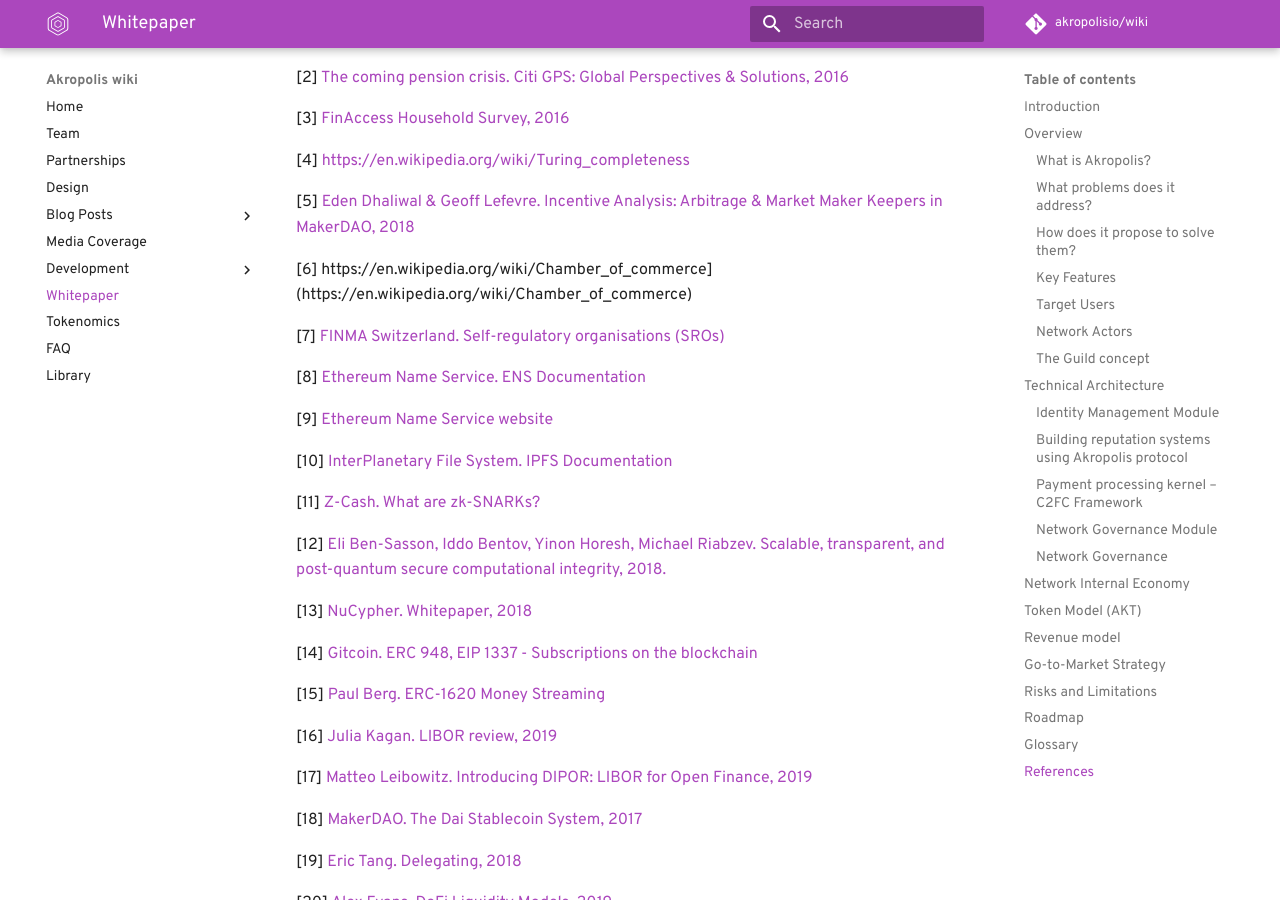
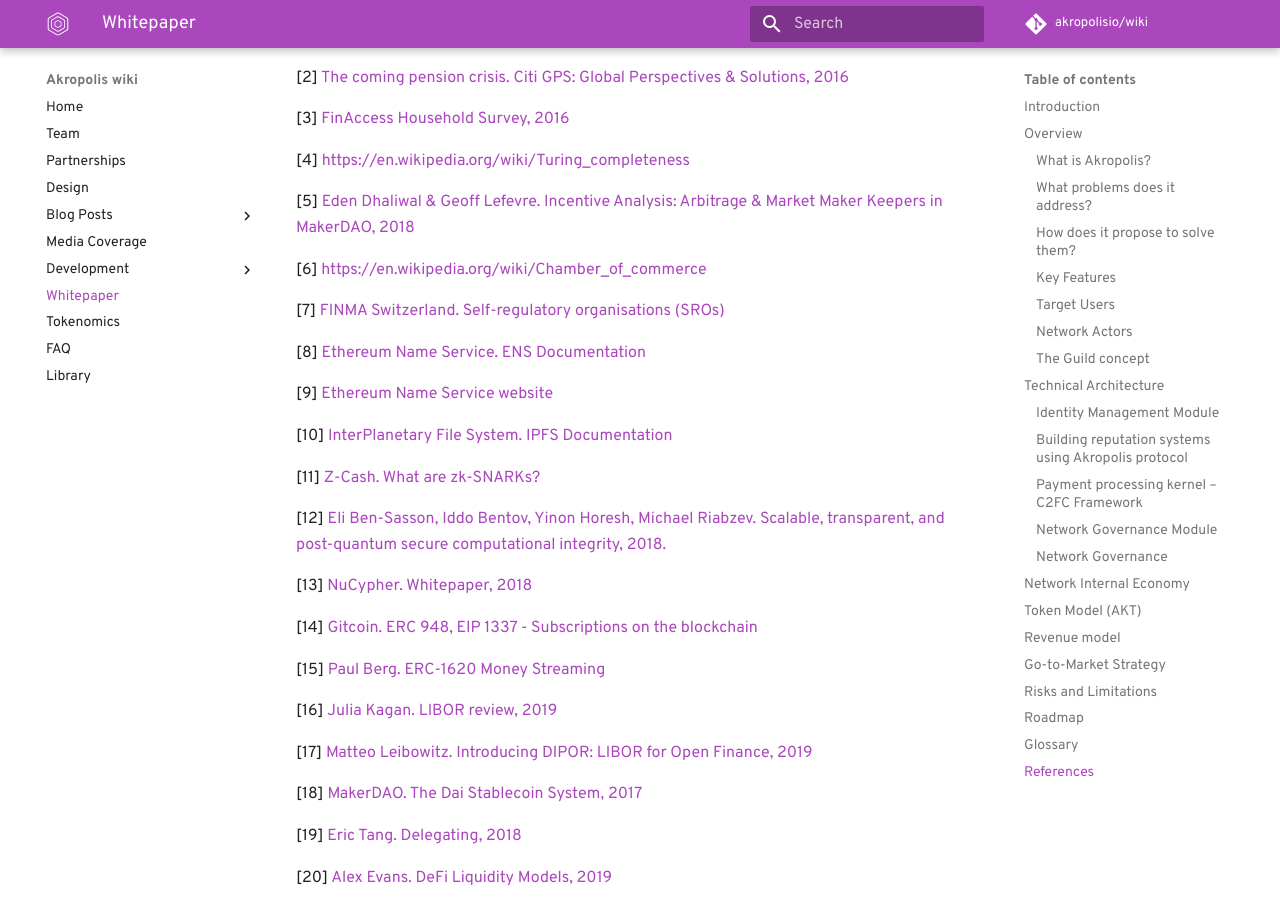
Before and after one commit to kaonone/wiki, an MkDocs documentation site: the page built from docs/whitepaper.md, in a window 1280 px wide and 900 px high, scrolled down 25585 px. Built offline with MkDocs 1.6.1 and Material for MkDocs 9.7.7, drawn with Linux system fonts in a browser that asks for light colours; some web fonts are replaced; comment, search, counter and statistics services are not loaded; old or Windows-style settings are respelled for this version of MkDocs.

Commit message:
Update whitepaper.md

```diff
--- a/docs/whitepaper.md
+++ b/docs/whitepaper.md
@@ -880,7 +880,7 @@
 
 [5] [Eden Dhaliwal & Geoff Lefevre. Incentive Analysis: Arbitrage & Market Maker Keepers in MakerDAO, 2018](https://medium.com/outlier-ventures-io/incentive-analysis-arbitrage-market-maker-keepers-in-makerdao-20b3e2fd12db)
 
-[6] https://en.wikipedia.org/wiki/Chamber_of_commerce](https://en.wikipedia.org/wiki/Chamber_of_commerce)
+[6] [https://en.wikipedia.org/wiki/Chamber_of_commerce](https://en.wikipedia.org/wiki/Chamber_of_commerce)
 
 [7] [FINMA Switzerland. Self-regulatory organisations (SROs)](https://www.finma.ch/en/authorisation/self-regulatory-organisations-sros/)
 
```
